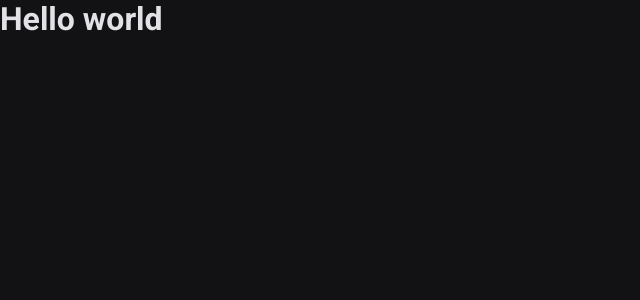
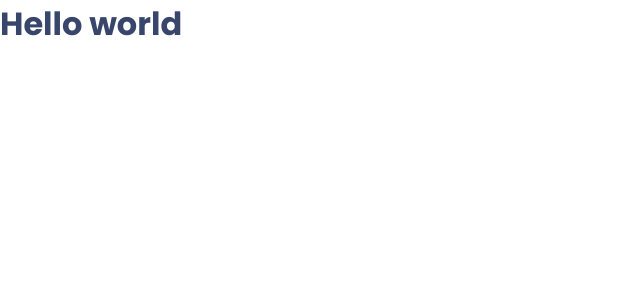
Before and after one commit to Joao-Rodrigues01/next-movies, a Next.js app: page / in a window 1280 px wide. Shown: the top 300 px of the page, without its empty margins (0-640 px from the left). Built offline with nearby package versions, Linux system fonts and the light colour scheme.

Commit message:
Add global css reset and add new font

```diff
--- a/src/pages/_document.tsx
+++ b/src/pages/_document.tsx
@@ -44,7 +44,7 @@ export default class MyDocument extends Document {
 					<meta charSet="utf-8" />
 
 					<link
-						href="https://fonts.googleapis.com/css?family=Roboto:400,500,700"
+						href="https://fonts.googleapis.com/css?family=Poppins:wght@300;400;500;600;700&display=swap"
 						rel="stylesheet"
 					/>
 
--- a/src/styles/global.ts
+++ b/src/styles/global.ts
@@ -1,15 +1,53 @@
 import { createGlobalStyle } from 'styled-components';
 
 export default createGlobalStyle`
-	* {
-		margin: 0;
-		padding: 0;
-		box-sizing: border-box;
+	  * {
+    margin: 0;
+    padding: 0;
+    outline: 0;
+    border: 0;
+    list-style: none;
+    box-sizing: border-box;
+  }
+
+	html {
+    height: 100%;
+  }
+
+	:root {
+		--white: #fff;
+		--text:  #3A476C;
+		--text-secondary: #38466B;
+		--text-light: #78889E;
+		--text-hover: #E9316E;
+		--input-background: #F1F7FF;
+		--button: #E71D60;
+		--button-text: #FDEFF4;
+		--button-secondary: #FDE8EF;
+
 	}
 
 	body {
-		background: ${props => props.theme.colors.background};
-		color:${props => props.theme.colors.text};
-		font: 400 16px Roboto, sans-serif;
+		height: auto;
+		background: var(--white);
+		color: var(--text);
+		font: 400 16px Poppins, sans-serif;
+		-webkit-font-smoothing: antialiased !important;
+    -moz-osx-font-smoothing: grayscale;
 	}
+
+	#__next {
+		height: 100%;
+	}
+
+	body, input, button {
+    font: 1rem/1.48 'Poppins', -apple-system, BlinkMacSystemFont, "Segoe UI", Roboto, Helvetica, Arial, sans-serif, "Apple Color Emoji", "Segoe UI Emoji", "Segoe UI Symbol";
+    font-weight: 500;
+  }
+
+	h1, h2, h3, strong {
+    color: var(--text-secondary);
+		font-weight: 700;
+
+  }
 `;
```
